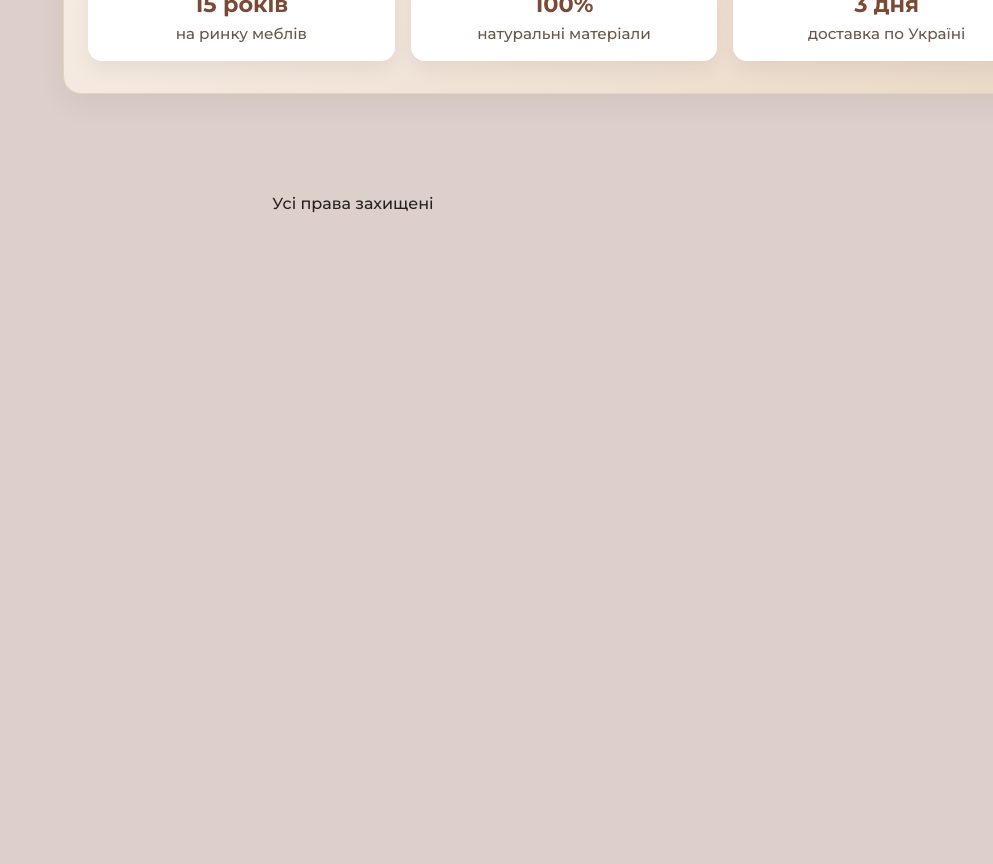
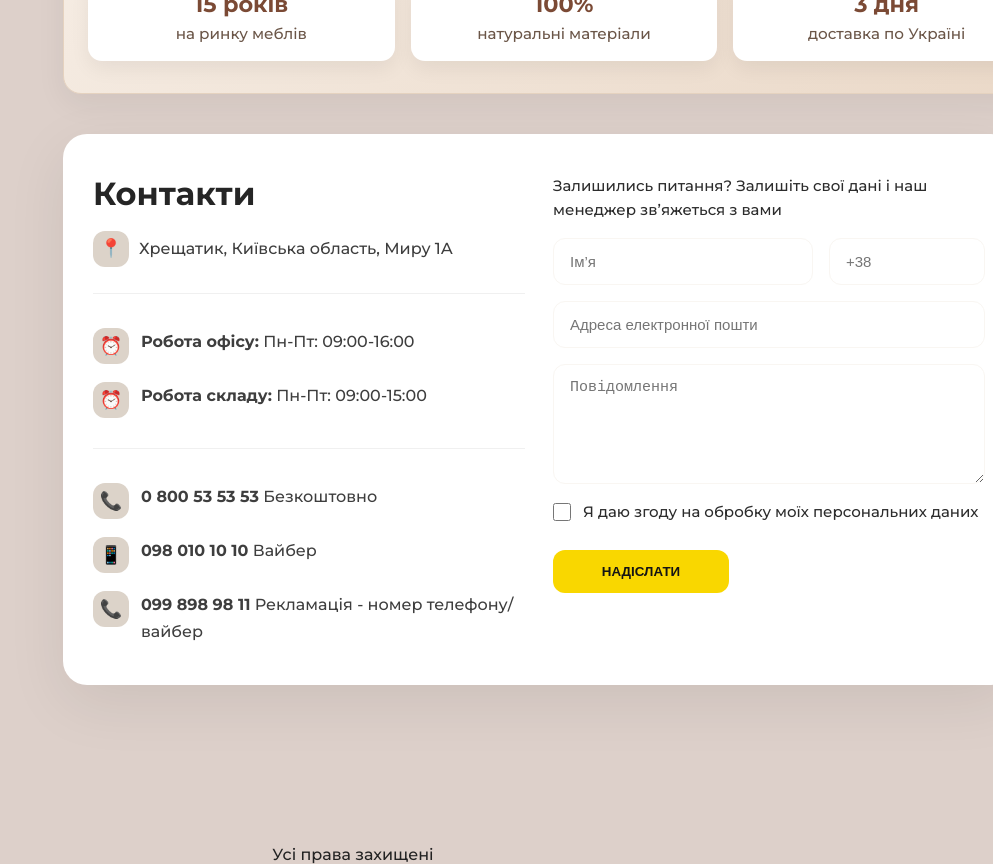
Before and after one commit to kuriWinston/furniture, a React (Create React App) app: page / in a window 1280 px wide. Shown: the part 3320-4184 px from the top of the page, without its empty margins (287-1280 px from the left). Before the commit the page ends 3533 px from the top, so only its background shows below. Built offline with nearby package versions, Linux system fonts and the light colour scheme.

Commit message:
add queastion for people

```diff
--- a/src/App.jsx
+++ b/src/App.jsx
@@ -5,6 +5,7 @@ import Items from "./items";
 import MenuLeft from "./menuLeft";
 import "./App.css";
 import ScrollMenu from "./popularProduct";
+import Delivery from "./queastion";
 
 function App() {
   const [products] = useState([
@@ -70,6 +71,7 @@ function App() {
               </div>
             </div>
           </div>
+          <Delivery />
         </main>
       </div>
 
--- /dev/null
+++ b/src/queastion.jsx
@@ -0,0 +1,177 @@
+import React from "react";
+
+function Delivery() {
+  const sectionStyle = {
+    maxWidth: 1450,
+    margin: "40px auto 60px",
+    padding: "40px 30px",
+    background: "#fff",
+    borderRadius: 24,
+    boxShadow: "0 18px 60px rgba(0,0,0,0.08)",
+  };
+
+  const gridStyle = {
+    display: "grid",
+    gridTemplateColumns: "1fr 1fr",
+    gap: 28,
+    alignItems: "flex-start",
+  };
+
+  const leftStyle = {
+    display: "flex",
+    flexDirection: "column",
+    gap: 18,
+  };
+
+  const headingStyle = {
+    margin: 0,
+    fontSize: 32,
+    color: "#252525",
+  };
+
+  const infoTextStyle = {
+    margin: 0,
+    color: "#3e3e3e",
+    lineHeight: 1.7,
+  };
+
+  const rowStyle = {
+    display: "flex",
+    alignItems: "flex-start",
+    gap: 12,
+  };
+
+  const iconBox = {
+    flexShrink: 0,
+    width: 36,
+    height: 36,
+    borderRadius: 12,
+    background: "#dcd3c9",
+    color: "#1f1f1f",
+    display: "grid",
+    placeItems: "center",
+    fontSize: 18,
+  };
+
+  const rightStyle = {
+    display: "flex",
+    flexDirection: "column",
+    gap: 16,
+  };
+
+  const inputStyle = {
+    width: "100%",
+    minHeight: 46,
+    padding: "14px 16px",
+    borderRadius: 12,
+    border: "1px solid #f9f6f2",
+    fontSize: 15,
+    color: "#222",
+    outline: "none",
+    boxSizing: "border-box",
+  };
+
+  const smallRow = {
+    display: "grid",
+    gridTemplateColumns: "1fr 0.6fr",
+    gap: 16,
+  };
+
+  const noteStyle = {
+    margin: 0,
+    color: "#2c2c2c",
+    fontSize: 15,
+    lineHeight: 1.6,
+  };
+
+  const footerRow = {
+    display: "flex",
+    alignItems: "center",
+    gap: 12,
+  };
+
+  const buttonStyle = {
+    width: 176,
+    padding: "14px 0",
+    borderRadius: 12,
+    border: "none",
+    background: "#f9d700",
+    color: "#141414",
+    fontWeight: 700,
+    cursor: "pointer",
+    marginTop: 10,
+  };
+
+  return (
+    <section id="contacts" style={sectionStyle}>
+      <div style={gridStyle}>
+        <div style={leftStyle}>
+          <h2 style={headingStyle}>Контакти</h2>
+          <p style={infoTextStyle}>
+            <span style={{ display: "inline-flex", alignItems: "center", gap: 10 }}>
+              <span style={iconBox}>📍</span>
+              Хрещатик, Київська область, Миру 1А
+            </span>
+          </p>
+
+          <div style={{ height: 1, background: "#f0f0f0", margin: "8px 0 16px" }} />
+
+          <div style={rowStyle}>
+            <span style={iconBox}>⏰</span>
+            <p style={infoTextStyle}>
+              <strong>Робота офісу:</strong> Пн-Пт: 09:00-16:00
+            </p>
+          </div>
+          <div style={rowStyle}>
+            <span style={iconBox}>⏰</span>
+            <p style={infoTextStyle}>
+              <strong>Робота складу:</strong> Пн-Пт: 09:00-15:00
+            </p>
+          </div>
+
+          <div style={{ height: 1, background: "#f0f0f0", margin: "12px 0 16px" }} />
+
+          <div style={rowStyle}>
+            <span style={iconBox}>📞</span>
+            <p style={infoTextStyle}>
+              <strong>0 800 53 53 53</strong> Безкоштовно
+            </p>
+          </div>
+          <div style={rowStyle}>
+            <span style={iconBox}>📱</span>
+            <p style={infoTextStyle}>
+              <strong>098 010 10 10</strong> Вайбер
+            </p>
+          </div>
+          <div style={rowStyle}>
+            <span style={iconBox}>📞</span>
+            <p style={infoTextStyle}>
+              <strong>099 898 98 11</strong> Рекламація - номер телефону/вайбер
+            </p>
+          </div>
+        </div>
+
+        <div style={rightStyle}>
+          <p style={noteStyle}>
+            Залишились питання? Залишіть свої дані і наш менеджер зв’яжеться з вами
+          </p>
+          <div style={smallRow}>
+            <input type="text" placeholder="Ім’я" style={inputStyle} />
+            <input type="tel" placeholder="+38" style={inputStyle} />
+          </div>
+          <input type="email" placeholder="Адреса електронної пошти" style={inputStyle} />
+          <textarea placeholder="Повідомлення" style={{ ...inputStyle, minHeight: 120, resize: "vertical" }} />
+          <label style={footerRow}>
+            <input type="checkbox" style={{ width: 18, height: 18 }} />
+            <span style={noteStyle}>Я даю згоду на обробку моїх персональних даних</span>
+          </label>
+          <button type="button" style={buttonStyle}>
+            НАДІСЛАТИ
+          </button>
+        </div>
+      </div>
+    </section>
+  );
+}
+
+export default Delivery;
```
Also changed, not shown: src/App.css (line endings or trailing spaces).
